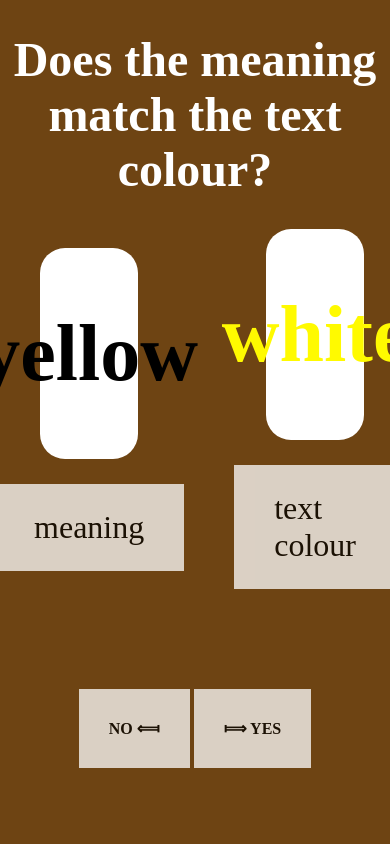
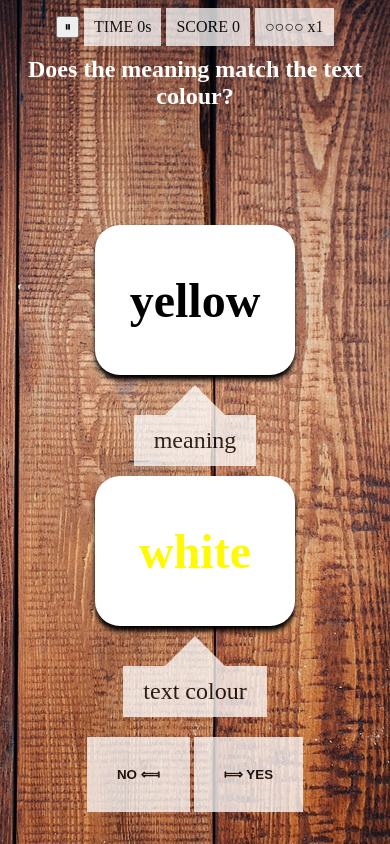
Before and after one commit to Vajdani/ColourMatch, a plain HTML site: page color match/index.html in a window 390 px wide. Drawn offline with Linux system fonts and the light colour scheme.

Commit message:
Add files via upload

```diff
--- a/color match/index.html
+++ b/color match/index.html
@@ -7,19 +7,24 @@
     <link rel="stylesheet" href="style.css">
 </head>
 <body>
+    <div class="statDisplay">
+        <button onclick="Pause()">⏸︎</button>
+        <p id="time"></p>
+        <p id="score"></p>
+        <p id="mul"></p>
+    </div>
     <h1>Does the meaning match the text colour?</h1>
     <div class="outerContainer">
         <div class="innerContainer">
-            <div class="innerContainer-item" style="margin-right: 25px;">
+            <div class="innerContainer-item-left">
                 <div class="display">
                     <div class="displayText" id="colour1"></div>
                 </div>
                 <div class="bottomBox">
                     meaning
                 </div>
-
             </div>
-            <div class="innerContainer-item" style="margin-left: 25px;">
+            <div class="innerContainer-item-right">
                 <div class="display">
                     <div class="displayText" id="colour2"></div>
                 </div>
@@ -28,13 +33,13 @@
                 </div>
             </div>
         </div>
-        <div class="innerContainer">
-            <div class="arrowKeyLeft" id="arrowLeft">
+        <div class="innerContainer" style="flex-direction: row">
+            <button class="arrowKeyLeft" id="arrowLeft" onclick="Guess(false, 'arrowLeft')">
                 NO ⟽
-            </div>
-            <div class="arrowKeyRight" id="arrowRight">
+            </button>
+            <button class="arrowKeyRight" id="arrowRight" onclick="Guess(true, 'arrowRight')">
                 ⟾ YES
-            </div>
+            </button>
         </div>
     </div>
 
--- a/color match/script.js
+++ b/color match/script.js
@@ -1,8 +1,22 @@
 const colour1 = document.getElementById("colour1")
 const colour2 = document.getElementById("colour2")
+const time_div = document.getElementById("time")
+const score_div = document.getElementById("score")
+const mul_div = document.getElementById("mul")
 
 var correctColour
-var guessInterval
+var locked = false
+var paused = false
+
+var score = 0
+var time = 0
+var maxTime = 45
+var timeInterval
+var multiplier = 1
+var multiplierProgression = 0
+var maxMultiplierProgression = 4
+var maxMultiplier = 10
+var scoreBaseAmount = 50
 
 var colourValues = [
     "rgb(255, 0, 0)",
@@ -59,27 +73,92 @@ function Select() {
     else {
         colour1.innerText = RandomName()
     }
+
+    UpdateTimeOutput()
+    score_div.innerText = "SCORE " + score
+
+    let mul_text = ""
+    if (multiplier < maxMultiplier) {
+        mul_text = "●".repeat(multiplierProgression) + "○".repeat(maxMultiplierProgression - multiplierProgression)
+    }
+    else {
+        mul_text = "MAX"
+    }
+
+    mul_div.innerText = mul_text + " x" + multiplier
 }
 
 function Guess(match, key) {
-    if (guessInterval != null) { return }
+    if (locked || paused) { return }
+
+    Start()
 
     let correctGuess = (correctColour == nameToValue[colour1.innerText]) == match
     let element = document.getElementById(key)
     if (correctGuess) {
         element.style = "box-shadow: inset 5px 5px green, inset -5px -5px green"
+
+        score += scoreBaseAmount * multiplier
+
+        if (multiplier < maxMultiplier) {
+            multiplierProgression++
+            if (multiplierProgression >= maxMultiplierProgression) {
+                multiplier++
+                multiplierProgression = 0
+            }
+        }
     }
     else {
         element.style = "box-shadow: inset 5px 5px red, inset -5px -5px red"
+        multiplier = 1
+        multiplierProgression = 0
     }
 
-    guessInterval = setInterval(() => {
+    locked = true
+    setTimeout(() => {
         element.style = ""
         Select()
+        locked = false
+    }, 250);
+}
 
-        clearInterval(guessInterval)
-        guessInterval = null
-    }, 250);
+function Start() {
+    if (timeInterval != null) { return }
+
+    time = maxTime
+    UpdateTimeOutput()
+    timeInterval = setInterval(() => {
+        if (paused) { return }
+
+        time--
+        UpdateTimeOutput()
+        if (time <= 0) {
+            clearInterval(timeInterval)
+            timeInterval = null
+
+            window.alert("Game over! Final score: " + score)
+
+            score = 0
+            multiplier = 1
+            multiplierProgression = 0
+
+            Select()
+        }
+    }, 1000);
+}
+
+function UpdateTimeOutput() {
+    if (paused) {
+        time_div.innerHTML = "<span style='text-decoration: line-through'>TIME " + time + "s</span> (PAUSED)"
+    }
+    else {
+        time_div.innerHTML = "TIME " + time + "s"
+    }
+}
+
+function Pause() {
+    paused = !paused
+    UpdateTimeOutput()
 }
 
 window.addEventListener("keydown", (e) => {
--- a/color match/style.css
+++ b/color match/style.css
@@ -1,5 +1,5 @@
 body {
-    background-color: rgb(110, 68, 19);
+    background-image: url("background.jpg");
 }
 
 body h1 {
@@ -15,11 +15,20 @@ body h1 {
     align-items: center;
 }
 
-.innerContainer-item  {
+.innerContainer-item-left {
     display: flex;
     flex-direction: column;
     justify-content: center;
     align-items: center;
+    margin-right: 25px;
+}
+
+.innerContainer-item-right {
+    display: flex;
+    flex-direction: column;
+    justify-content: center;
+    align-items: center;
+    margin-left: 25px;
 }
 
 .outerContainer {
@@ -27,6 +36,7 @@ body h1 {
     flex-direction: column;
     justify-content: center;
     align-items: center;
+    margin-top: calc(50dvh - 252px - 55px);
 }
 
 .display {
@@ -35,8 +45,9 @@ body h1 {
     display: flex;
     justify-content: center;
     align-items: center;
-    height: 25dvh;
-    width: 25dvw;
+    height: 200px;
+    width: 300px;
+    box-shadow: 0px 5px 5px black;
 }
 
 .displayText {
@@ -50,7 +61,23 @@ body h1 {
     opacity: 75%;
     font-size: 200%;
     padding: 25px 40px;
-    margin-top: 25px;
+    margin-top: 50px;
+
+    position: relative;
+}
+
+.bottomBox:after {
+    content: '';
+    position: absolute;
+    top: 0;
+    left: 50%;
+    width: 0;
+    height: 0;
+    border: 30px solid transparent;
+    border-bottom-color: #ffffff;
+    border-top: 0;
+    margin-left: -30px;
+    margin-top: -30px;
 }
 
 .arrowKeyLeft {
@@ -60,6 +87,13 @@ body h1 {
     font-weight: 600;
     margin-top: 100px;
     margin-right: 2px;
+    border: 0;
+}
+.arrowKeyLeft:hover {
+    opacity: 85%;
+}
+.arrowKeyLeft:active {
+    opacity: 100%;
 }
 
 .arrowKeyRight {
@@ -69,4 +103,70 @@ body h1 {
     font-weight: 600;
     margin-top: 100px;
     margin-left: 2px;
+    border: 0;
 }
+.arrowKeyRight:hover {
+    opacity: 85%;
+}
+.arrowKeyRight:active {
+    opacity: 100%;
+}
+
+.statDisplay {
+    margin-bottom: 10px;
+    display: flex;
+    flex-direction: row;
+    align-items: center;
+    justify-content: center;
+    gap: 5px
+}
+.statDisplay p {
+    display: inline;
+    background-color: white;
+    opacity: 75%;
+    padding: 10px;
+    margin: 0;
+}
+
+@media only screen and (max-width: 678px) {
+    .innerContainer {
+        flex-direction: column;
+    }
+
+    .innerContainer-item-left {
+        margin-right: 0;
+    }
+
+    .innerContainer-item-right {
+        margin-top: 10px;
+        margin-left: 0;
+    }
+
+    .arrowKeyLeft {
+        margin-top: 20px;
+    }
+
+    .arrowKeyRight {
+        margin-top: 20px;
+    }
+
+    .display {
+        height: 150px;
+        width: 200px;
+    }
+
+    .displayText {
+        font-size: 300%;
+    }
+
+    .bottomBox {
+        font-size: 150%;
+        padding: 12px 20px;
+        margin-top: 40px;
+    }
+
+    body h1 {
+        font-size: 150%;
+        margin: 0;
+    }
+}
```
Also changed, not shown: color match/background.jpg (added).
